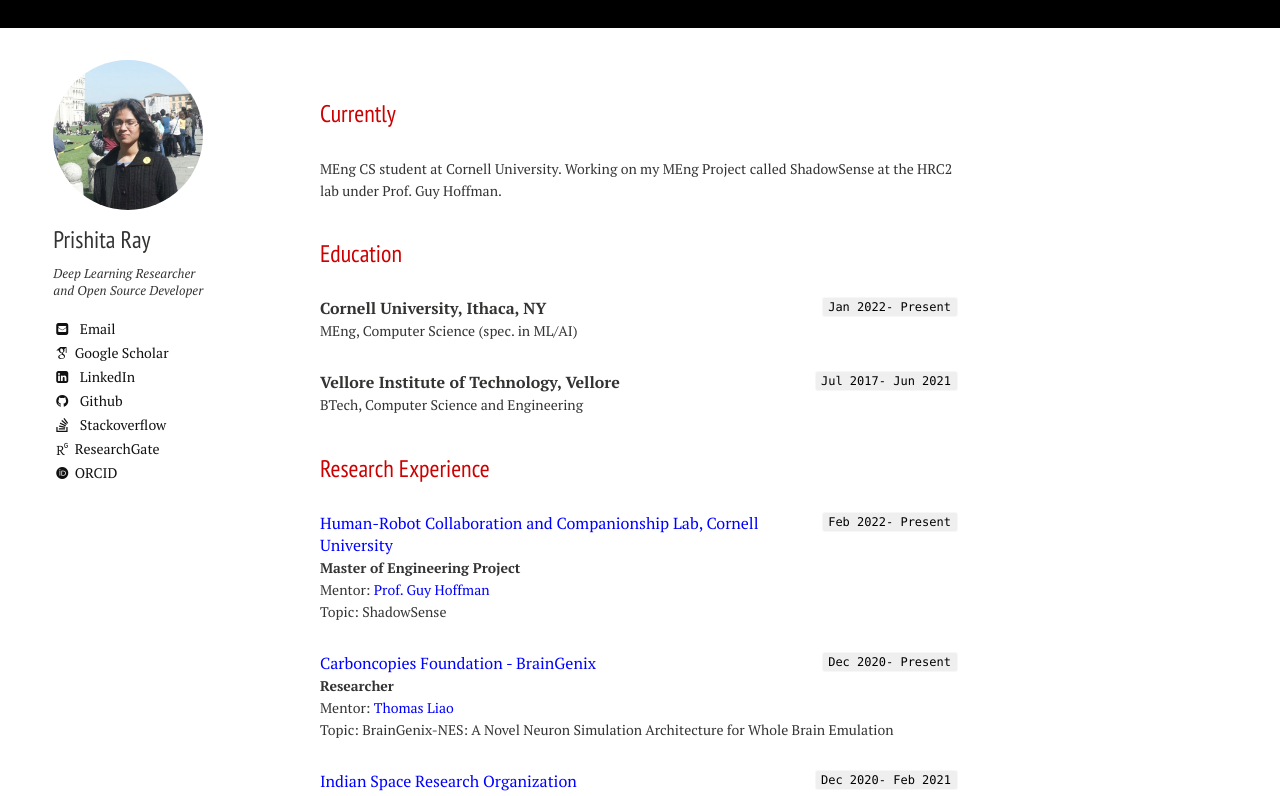
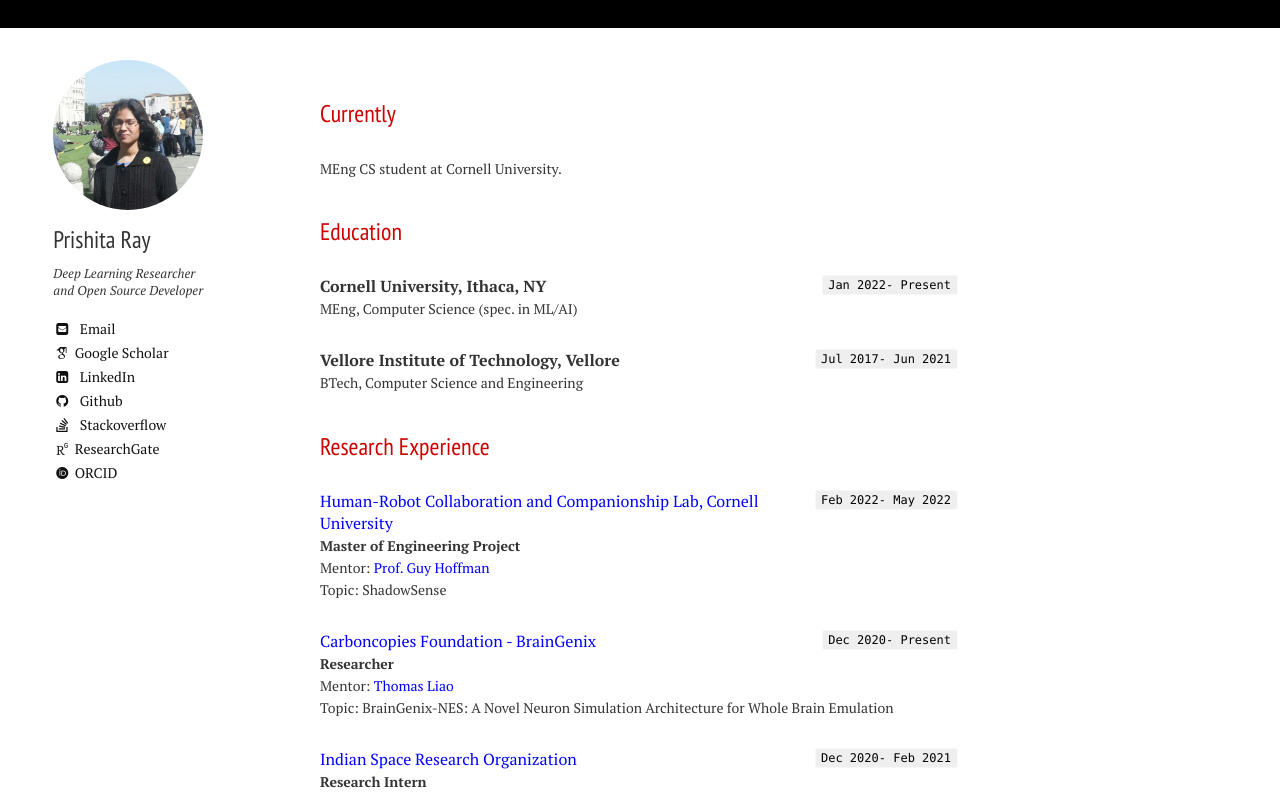
Before and after one commit to PRISHIta123/PRISHIta123.github.io, a Jekyll site: the page built from experience.md, in a window 1280 px wide and 900 px high, cut to the strip 104-900 px from the top of the window. Built offline with Jekyll 4.4.1, drawn with Linux system fonts in a browser that asks for light colours; nearby versions of some CDN libraries; some web fonts are replaced.

Commit message:
Update experience.md

```diff
--- a/experience.md
+++ b/experience.md
@@ -6,7 +6,7 @@
 <a></a>
 ## Currently
 
-<a style="font-size: 14px;">MEng CS student at Cornell University. Working on my MEng Project called ShadowSense at the HRC2 lab under Prof. Guy Hoffman. </a>
+<a style="font-size: 14px;">MEng CS student at Cornell University. </a>
 
 ## Education
 
@@ -21,7 +21,7 @@
 
 ## Research Experience
 
-`Feb 2022- Present`
+`Feb 2022- May 2022`
 <p><a href="https://hrc2.io/" style="color: blue">Human-Robot Collaboration and Companionship Lab, Cornell University</a>
 <br><a style="font-size: 14px;"><b>Master of Engineering Project</b></a>
 <br><a style="font-size: 14px;">Mentor: </a><a href="https://hrc2.io/people/guy-hoffman" style="color: blue;font-size: 14px;">Prof. Guy Hoffman</a>
```
